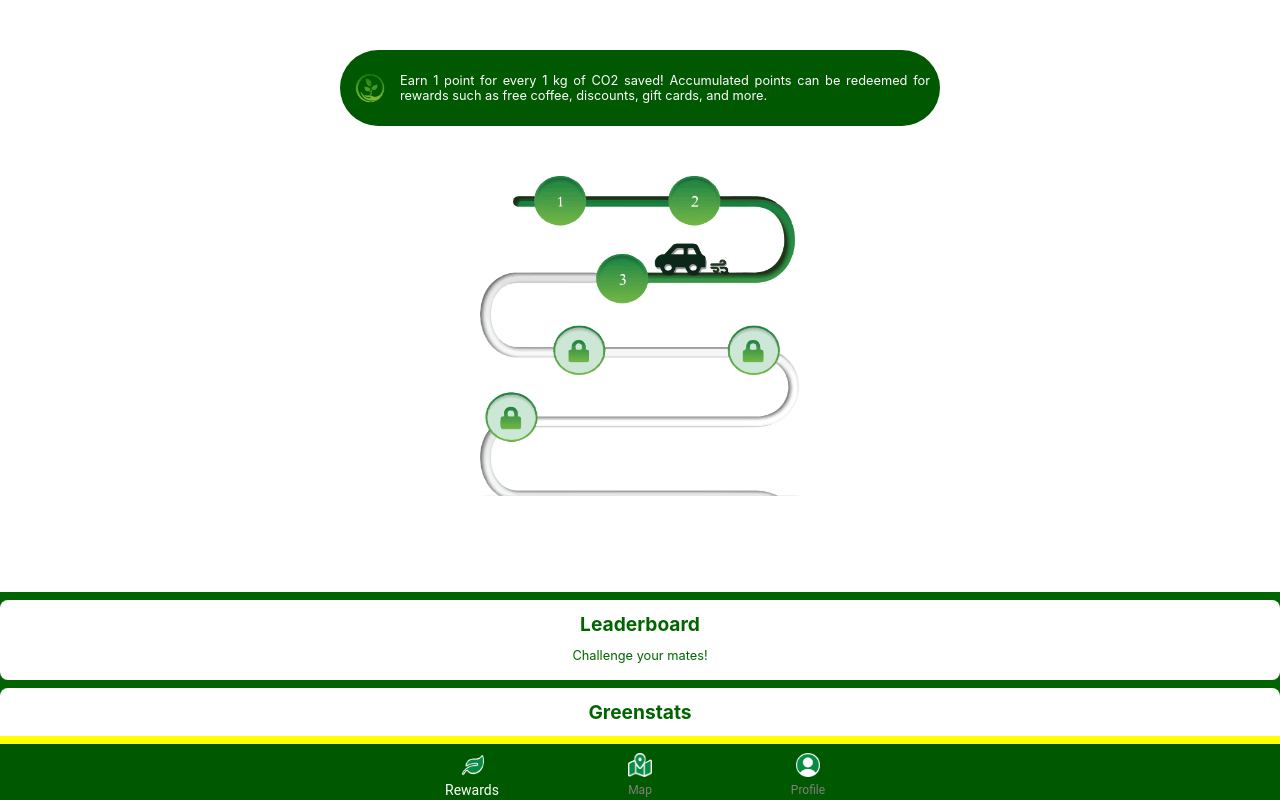
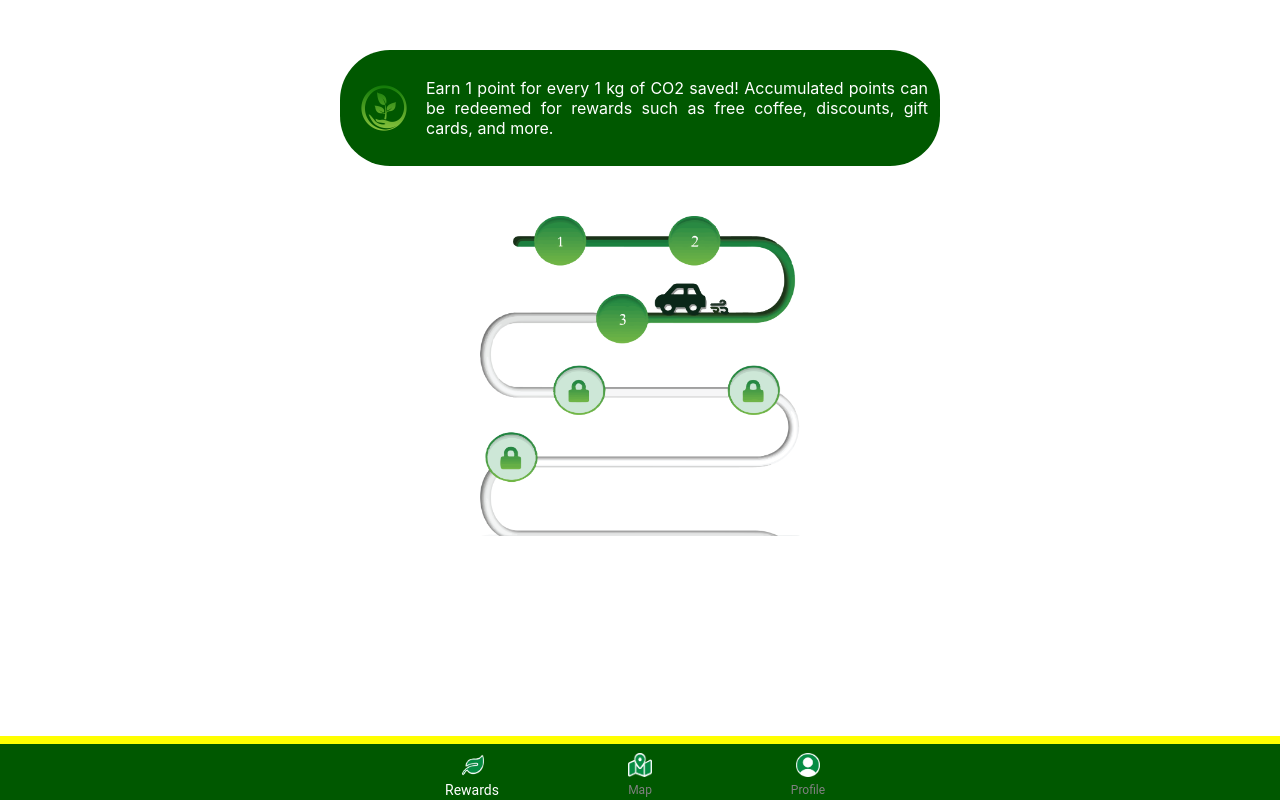
Before and after one commit to CoffeeFrog101/GreenPark, a React (Create React App) app: page /rewards in a window 1280 px wide. Built offline with nearby package versions, Linux system fonts and the light colour scheme.

Commit message:
Fixed floating bar

```diff
--- a/src/pages/rewards/FloatingBar.jsx
+++ b/src/pages/rewards/FloatingBar.jsx
@@ -24,7 +24,6 @@
 
 const FloatingList = styled.ul`
   position: absolute;
-  bottom: -6em;
   left: 0;
   width: 100%;
   transition: bottom 0.1s ease-in;
@@ -61,7 +60,7 @@
 
 const FloatingInput = styled.input`
   &[type="checkbox"]:checked + ul {
-    bottom: 2em;
+    bottom: 2em; /* Show the floating list when the checkbox is checked */
   }
 `;
 
--- a/src/pages/rewards/RewardsInfo.jsx
+++ b/src/pages/rewards/RewardsInfo.jsx
@@ -11,19 +11,19 @@
     textAlign: "center",
     borderRadius: "50px",
     width: "80%",
-    padding: "10px",
+    padding: "12px",
     marginTop: "50px",
     marginBottom: "50px",
   };
 
   const imageStyle = {
-    width: "5vh",
-    height: "5vh",
+    width: "8vh",
+    height: "8vh",
     marginRight: "10px",
   };
 
   const paragraphStyle = {
-    fontSize: "0.8em",
+    fontSize: "1em",
     wordWrap: "break-word",
     textAlign: "justify",
   };
```
